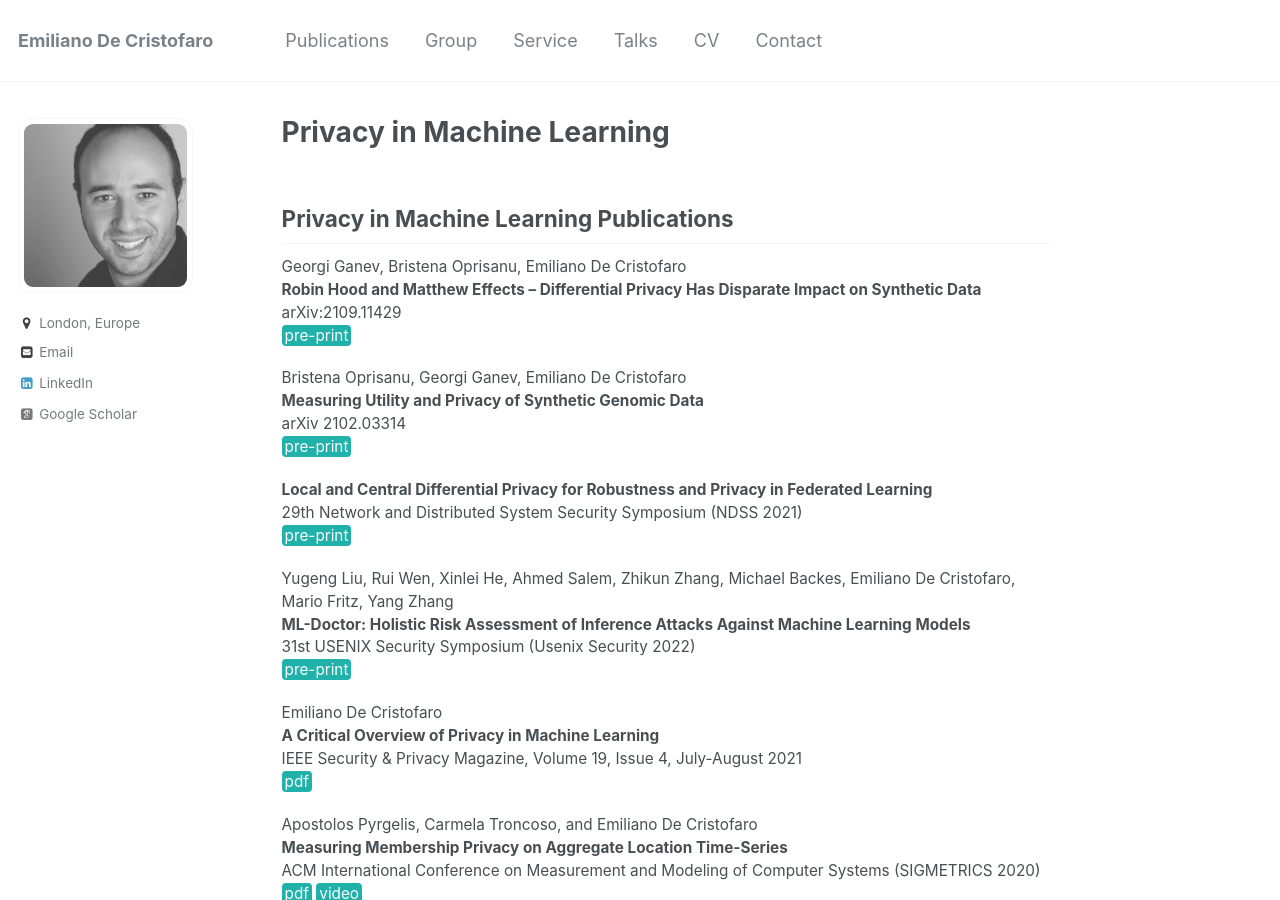
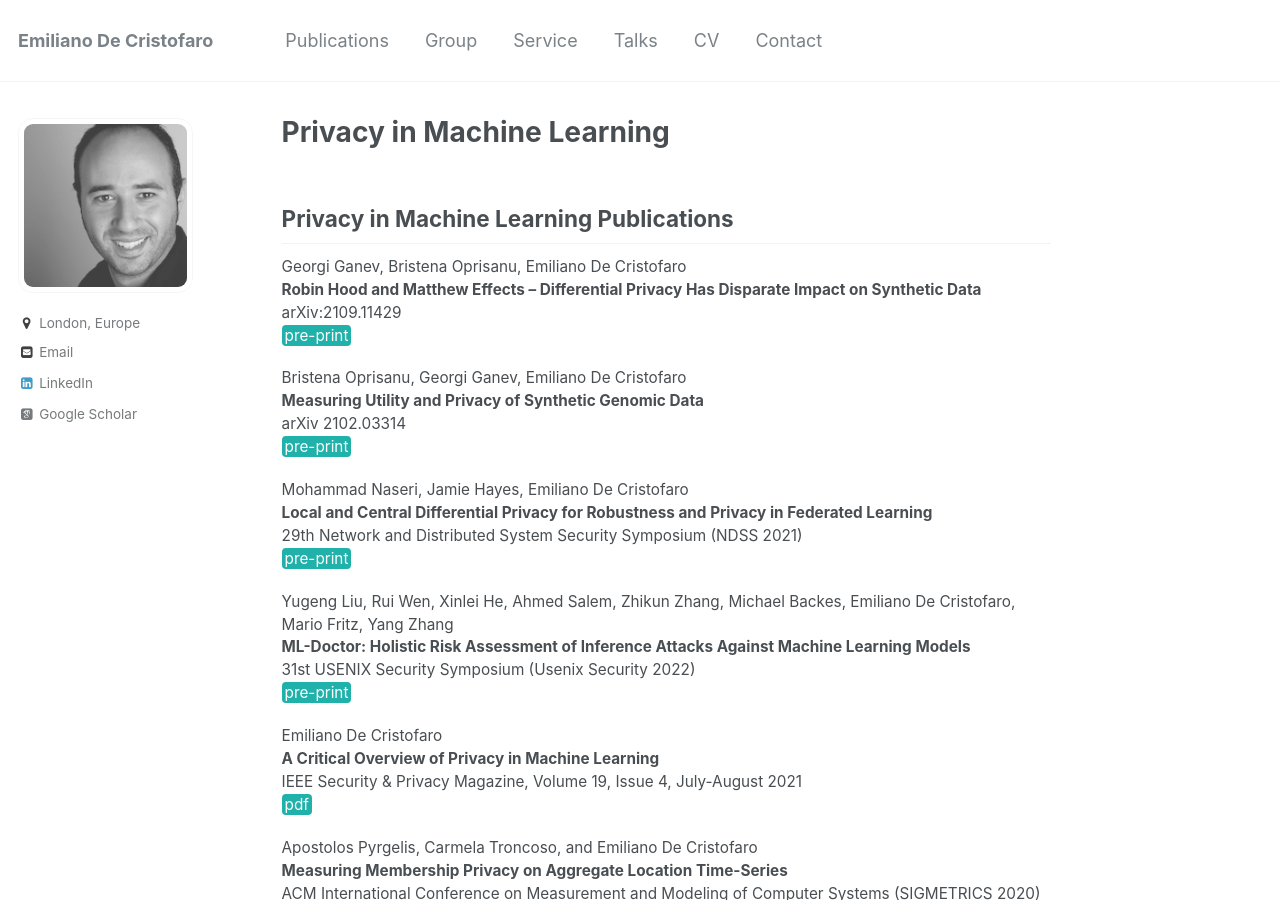
Before and after one commit to emidec/emidec.github.io, a Jekyll site: the page built from _pages/privacyML.md, in a window 1280 px wide and 900 px high. Built offline with Jekyll 4.4.1, drawn with Linux system fonts in a browser that asks for light colours; some web fonts are replaced.

Commit message:
NDSS paper, fuck PETS

```diff
--- a/_pages/privacyML.md
+++ b/_pages/privacyML.md
@@ -18,6 +18,7 @@ Bristena Oprisanu, Georgi Ganev, Emiliano De Cristofaro
 arXiv 2102.03314
 [pre-print](https://arxiv.org/pdf/2102.03314){: .btn--danger}{:target="_blank"}
 
+Mohammad Naseri, Jamie Hayes, Emiliano De Cristofaro
 **Local and Central Differential Privacy for Robustness and Privacy in Federated Learning**
 29th Network and Distributed System Security Symposium (NDSS 2021)
 [pre-print](https://arxiv.org/pdf/2102.03314){: .btn--danger}{:target="_blank"}
```
Also changed, not shown: _pages/publications.md (+1 -0 lines).
